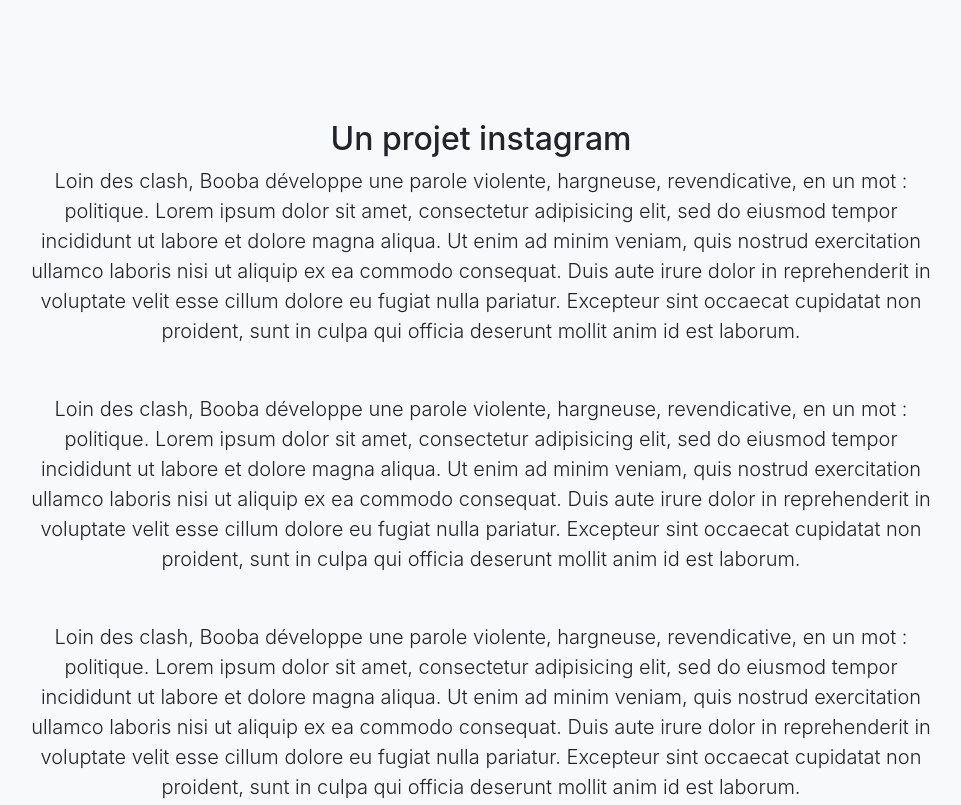
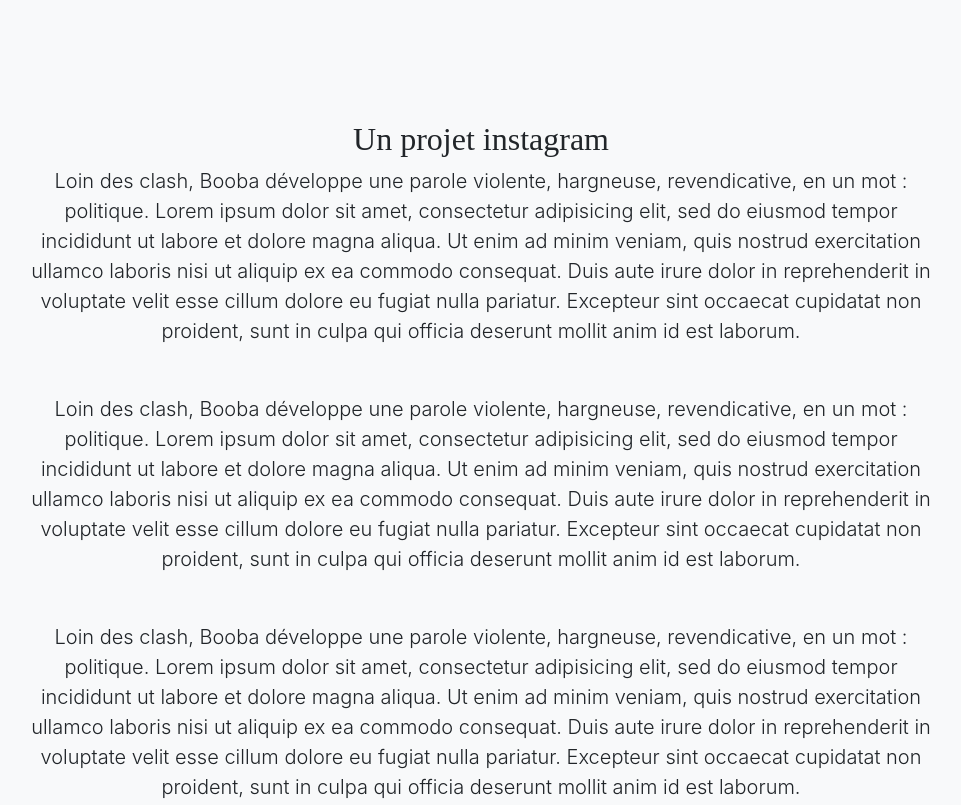
Before and after one commit to Lu7sodaa/booba, a website with bundled scripts: page index.html in a window 1280 px wide. Shown: the part 800-1605 px from the top of the page, without its empty margins (159-1120 px from the left). Built offline with nearby package versions, Linux system fonts and the light colour scheme; files whose address does not match are found by name.

Commit message:
add project font

```diff
--- a/css/stylish-portfolio.css
+++ b/css/stylish-portfolio.css
@@ -3,6 +3,28 @@
  * Copyright 2013-2021 Start Bootstrap
  * Licensed under MIT (https://github.com/StartBootstrap/startbootstrap-stylish-portfolio/blob/master/LICENSE)
  */
+
+@font-face {
+    font-family: Pitch;
+    src: url("../vendor/Pitch/Pitch-Regular.otf") format("opentype");
+}
+
+@font-face {
+    font-family: Pitch;
+    font-weight: bold;
+    src: url("../vendor/Pitch/Pitch-Bold.otf") format("opentype");
+}
+
+@font-face {
+    font-family: Fk;
+    src: url("../vendor/FK/FKScreamer-Upright.ttf") format("opentype");
+}
+
+@font-face {
+    font-family: Fk;
+    font-weight: italic;
+    src: url("../vendor/FK/FKScreamer-Slanted.otf") format("opentype");
+}
 
 body,
 html {
@@ -11,7 +33,7 @@
 }
 
 body {
-  font-family: 'PT Sans', sans-serif;
+  font-family: 'Pitch';
 }
 
 .btn-xl {
@@ -39,6 +61,7 @@
 h5,
 h6 {
   font-weight: 700;
+  font-family: Fk;
 }
 
 .text-faded {
```
